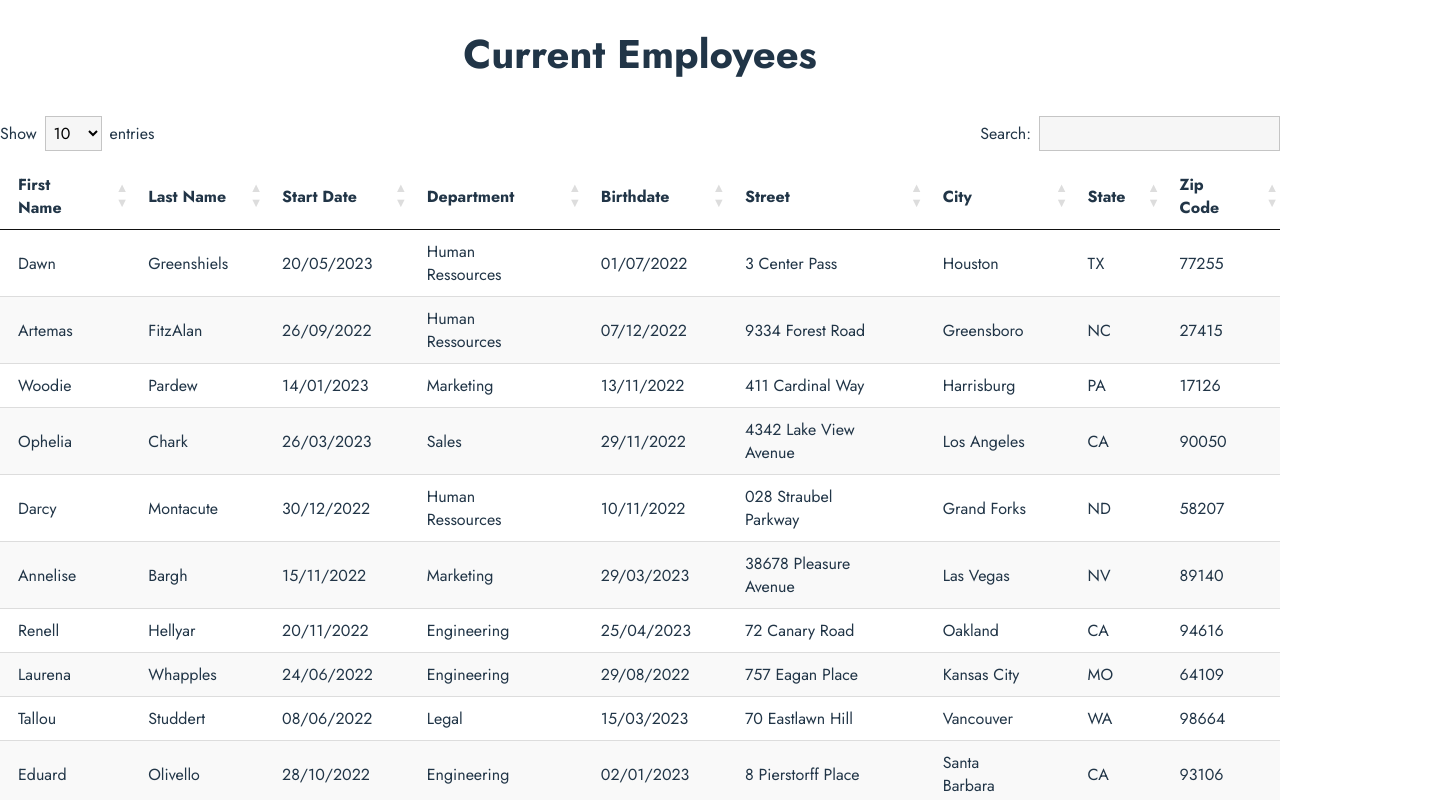
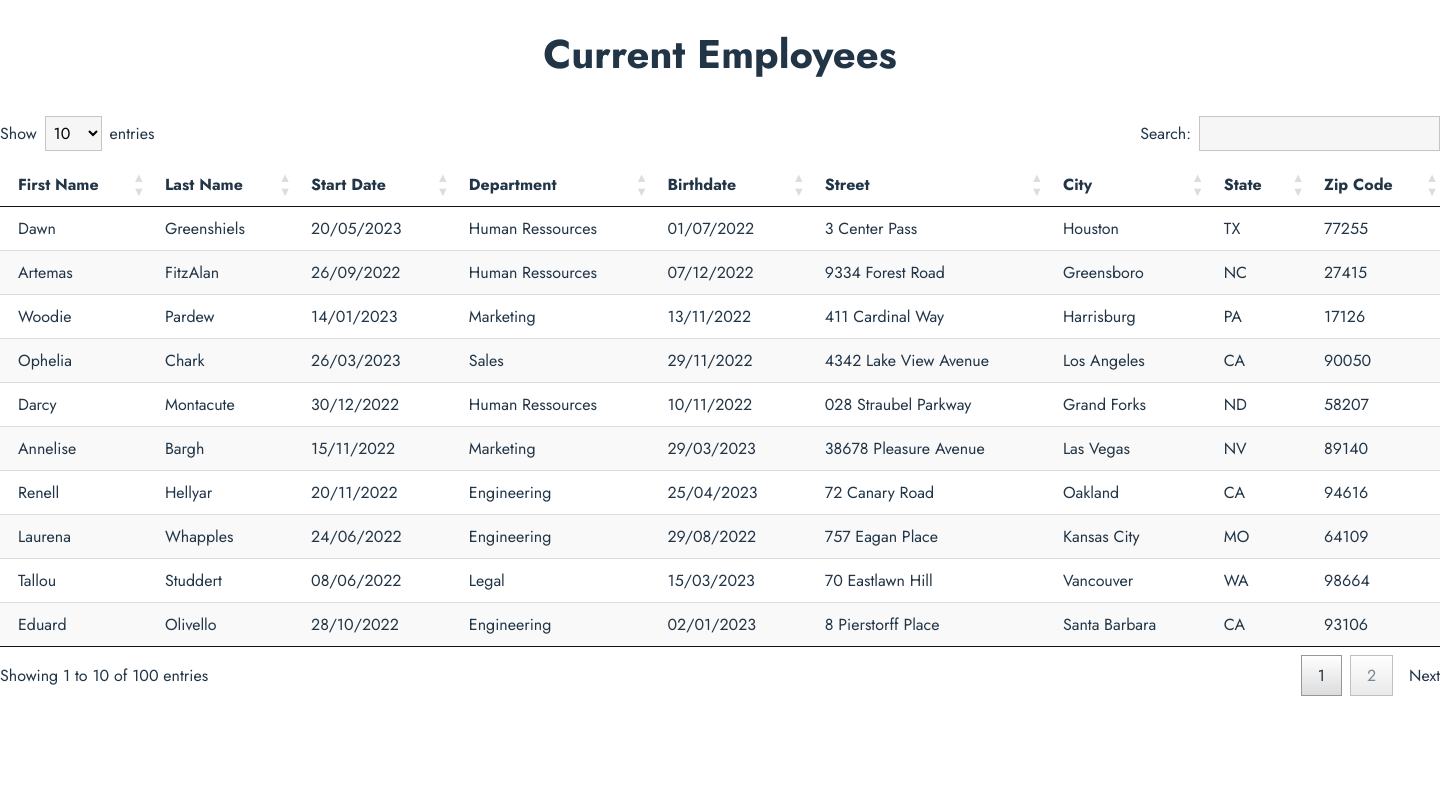
Before and after one commit to ask0ldd/P14-JQuery2ReactPluginsConversion, a React (Vite) app: page /P14-JQuery2ReactPluginsConversion/employee-list in a window 1280 px wide. Shown: the top 800 px of the page, 1440 px wide, since content can reach past the window. Built offline with nearby package versions, Linux system fonts and the light colour scheme.

Commit message:
clean up / unused code

```diff
--- a/src/components/DatasTable/DatasTable.tsx
+++ b/src/components/DatasTable/DatasTable.tsx
@@ -10,7 +10,7 @@ import {createContext} from 'react'
 import useOrderTable from './hooks/useOrderTable'
 
 /**
- * Component : Grouping all the constitutive elements of a datatable.
+ * Component : Grouping of all the constitutive elements of a datatable.
  * @Component
  * @param {Object[]} props - Props.
  * @param {Object[]} props.columnsDefinition
@@ -40,7 +40,7 @@ function DatasTable({columnsDefinition, tableDatas} : IProps){
     }, [searchString])
 
     return(
-        <>  {}
+        <>
             <DatasTableContext.Provider value={{paginationRules, tableDatasState, ordering, searchString, tableColumnsNames, tableDatasKeys, setPaginationRules, setOrdering, setSearchString}}>
                 <div id="entriesNSearchContainer">
                     <NDisplayedSelect/>
--- a/src/components/DatasTable/SearchModule.tsx
+++ b/src/components/DatasTable/SearchModule.tsx
@@ -2,10 +2,6 @@
 import './style/SearchModule.css'
 import { DatasTableContext } from "./DatasTable"
 import { useContext } from "react"
-
-/*interface IProps{
-    setSearchString: any
-}*/
 
 /**
  * Component : Module adding a search function to the datatable.
--- a/src/components/DatasTable/Table.tsx
+++ b/src/components/DatasTable/Table.tsx
@@ -3,6 +3,9 @@ import { useContext } from "react"
 import { DatasTableContext } from "./DatasTable"
 import './style/Table.css'
 import { IUsersDatas } from "../../datas/usersDatasTen"
+
+
+// !!! limit size of value in a cell & fix col sizes
 
 /**
  * Component : A simple HTML Table displaying all the requested data.
@@ -41,10 +44,12 @@ function Table() {
 
 export default Table
 
+// !!! jsdoc
 function isRowOdd(index : number){
   return index%2 === 1 ? 'odd' : ''
  }
 
+ // !!! jsdoc
  function isLastRow(index : number, lastRowIndex : number){
    return index === lastRowIndex ? ' bottomblackborder' : ''
  }
--- a/src/components/DatasTable/style/Table.css
+++ b/src/components/DatasTable/style/Table.css
@@ -26,7 +26,7 @@ th {
   justify-content: center;
   align-items: center;
   font-size: 0.8em;
-  line-height: 1.15em;
+  line-height: 1.1em;
   color: #ddd;
 }
 
@@ -46,28 +46,6 @@ tbody tr:hover {
   /*background-color: #f5f9ff;*/
 }
 
-/*th::after {
-  content: "▲";
-  position: absolute;
-  display: block;
-  opacity: 0.125;
-  right: 8px;
-  line-height: 9px;
-  font-size: 0.8em;
-  bottom: 54%;
-}
-
-th::before {
-  content: "▼";
-  position: absolute;
-  display: block;
-  opacity: 0.125;
-  right: 8px;
-  line-height: 9px;
-  font-size: 0.8em;
-  top: 54%;
-}*/
-
 table tr.bottomblackborder {
   border-bottom: 1px solid #111;
 }
--- a/src/style/CurrentEmployees.css
+++ b/src/style/CurrentEmployees.css
@@ -3,6 +3,7 @@
   flex-direction: column;
   font-family: "Jost", sans-serif;
   font-size: 1rem;
+  width: 1440px;
 }
 
 #entriesNSearchContainer,
```
Also changed, not shown: src/components/DatasTable/Pagination.tsx (+7 -7 lines).
